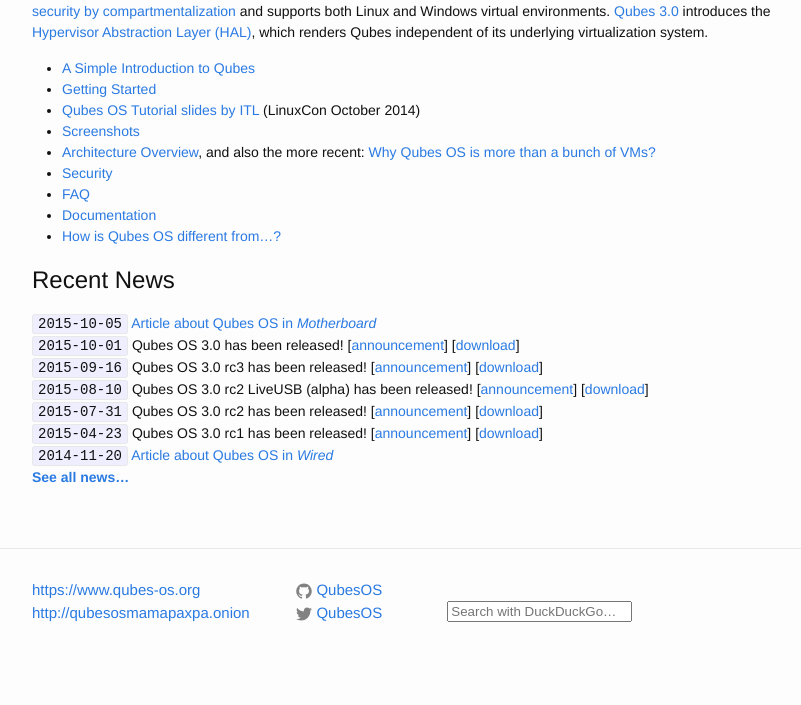
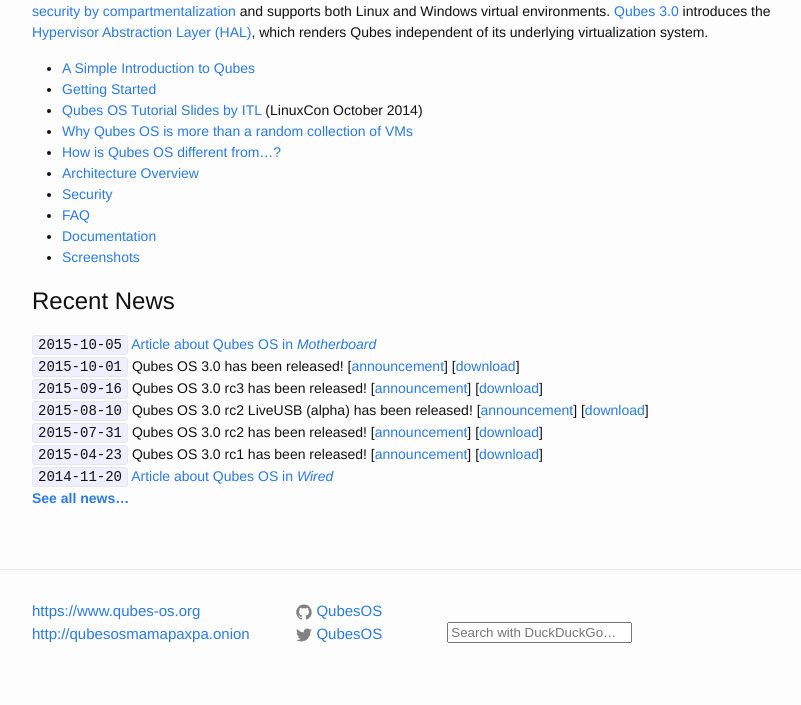
Before and after one commit to QubesOS/qubesos.github.io, a Jekyll site: the page built from pages/home.md, in a window 1280 px wide. Shown: the part 490-1195 px from the top of the page, without its empty margins (238-1039 px from the left). Built offline with Jekyll 4.4.1, drawn with Linux system fonts in a browser that asks for light colours; before the commit the page ends 1174 px from its top, so only the background shows below that.

Commit message:
Clean up list of links

```diff
--- a/pages/home.md
+++ b/pages/home.md
@@ -18,13 +18,15 @@ Qubes is a security-oriented, open-source operating system for personal computer
 
 -   [A Simple Introduction to Qubes](/en/intro/)
 -   [Getting Started](/en/doc/getting-started/)
--   [Qubes OS Tutorial slides by ITL](http://www.invisiblethingslab.com/resources/2014/LinuxCon_2014_Qubes_Tutorial.pdf) (LinuxCon October 2014)
--   [Screenshots](/screenshots/)
--   [Architecture Overview](/en/doc/qubes-architecture/), and also the more recent: [Why Qubes OS is more than a bunch of VMs?](http://www.invisiblethingslab.com/resources/2014/Software_compartmentalization_vs_physical_separation.pdf)
+-   [Qubes OS Tutorial Slides by ITL](http://www.invisiblethingslab.com/resources/2014/LinuxCon_2014_Qubes_Tutorial.pdf) (LinuxCon October 2014)
+-   [Why Qubes OS is more than a random collection of VMs](http://www.invisiblethingslab.com/resources/2014/Software_compartmentalization_vs_physical_separation.pdf)
+-   [How is Qubes OS different from...?](http://blog.invisiblethings.org/2012/09/12/how-is-qubes-os-different-from.html)
+-   [Architecture Overview](/en/doc/qubes-architecture/)
 -   [Security](/en/doc/qubes-security/)
 -   [FAQ](/en/doc/user-faq/)
 -   [Documentation](/en/doc/)
--   [How is Qubes OS different from...?](http://blog.invisiblethings.org/2012/09/12/how-is-qubes-os-different-from.html)
+-   [Screenshots](/screenshots/)
+
 
 Recent News
 -----------
```
